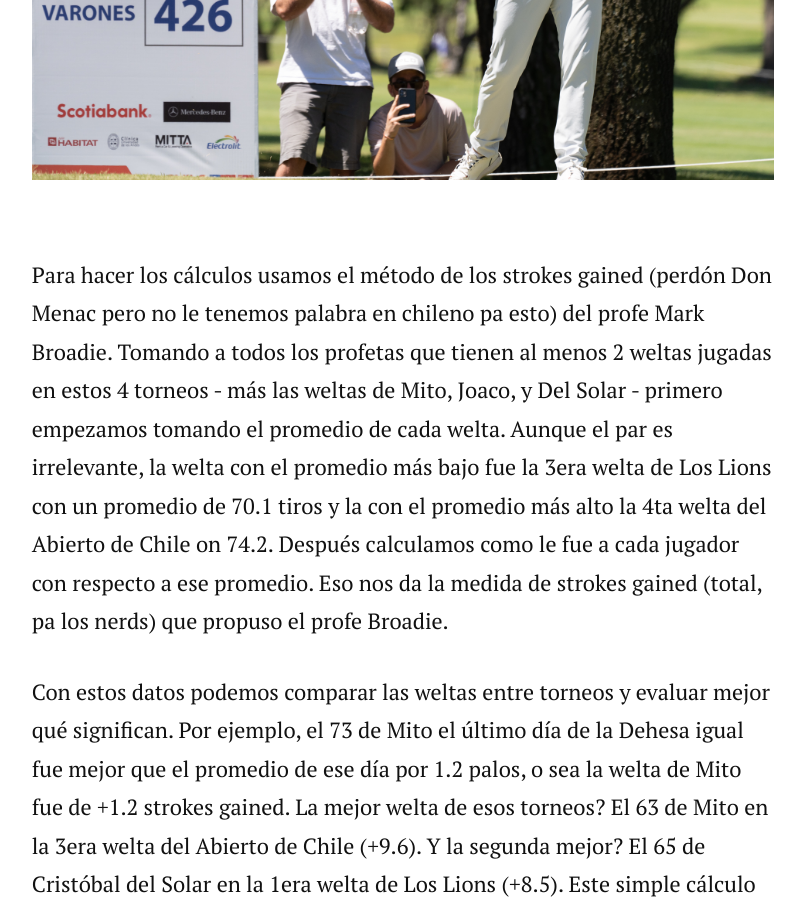
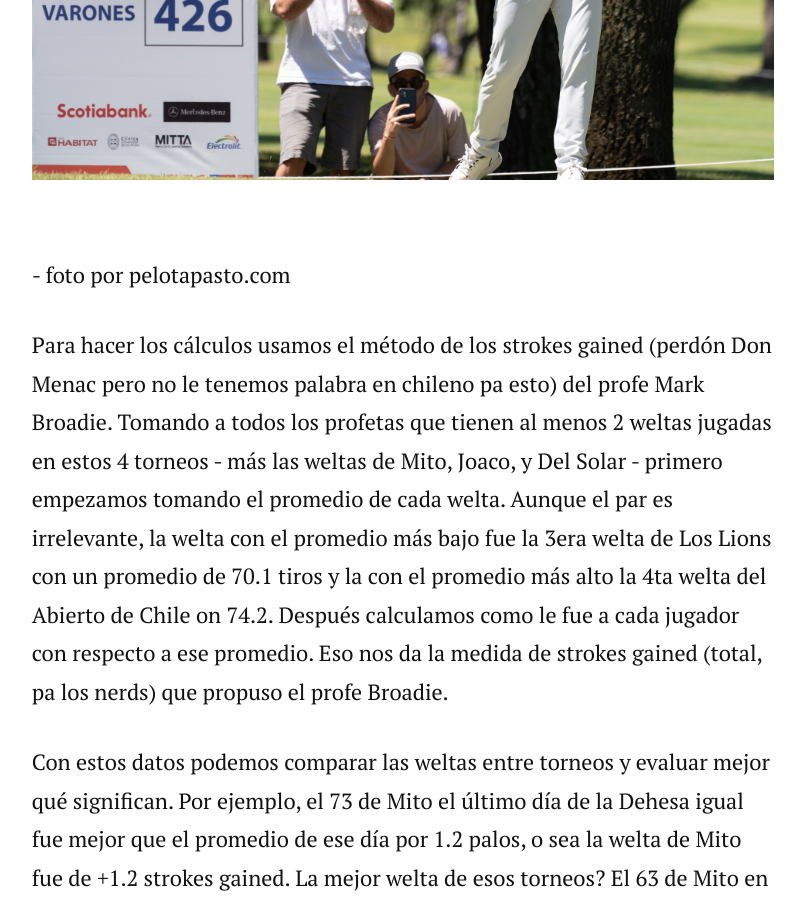
Before and after one commit to fdcgolf/fdcgolf.github.io, a Jekyll site: the page built from _posts/2024-01-07-que-tan-lejos.markdown, in a window 1280 px wide and 900 px high, scrolled down 1499 px. Shown: the whole window, without its empty margins (237-1042 px from the left). Built offline with Jekyll 4.4.1, drawn with Linux system fonts in a browser that asks for light colours; nearby versions of some CDN libraries; comment, search, counter and statistics services are not loaded.

Commit message:
Update 2024-01-07-que-tan-lejos.markdown

```diff
--- a/_posts/2024-01-07-que-tan-lejos.markdown
+++ b/_posts/2024-01-07-que-tan-lejos.markdown
@@ -7,6 +7,7 @@ date:   2024-01-07
 <p class="intro"><span class="dropcap"></span> Todas las semanas nos llega la misma pregunta del pueblo chileno: Qué tan lejos está el profeta del tour nacional de las estrellas internacionales? Respondamos la pregunta usando algunos datos de los campeonatos locales. Siempre que hayan figuras de tours mundiales jugando localmente podemos hacer esto. Usemos los datos de los últimos 4 torneos nacionales: Abierto de Chile en la mejor cancha de Lo Barnechea, los dos abiertos en las mejores dos canchas de Vitacura, y el Abierto de pantalones largos en Los Lions. Un total de 13 weltas de golf pa mantener a los ingenieros de Wuhan ocupados.</p>
 
 <img src="/assets/img/mito.jpg" alt="Credit: pelotapasto.com" title="Credit: pelotapasto.com">
+<p>- foto por pelotapasto.com</p>
 
 Para hacer los cálculos usamos el método de los strokes gained (perdón Don Menac pero no le tenemos palabra en chileno pa esto) del profe Mark Broadie. Tomando a todos los profetas que tienen al menos 2 weltas jugadas en estos 4 torneos - más las weltas de Mito, Joaco, y Del Solar - primero empezamos tomando el promedio de cada welta. Aunque el par es irrelevante, la welta con el promedio más bajo fue la 3era welta de Los Lions con un promedio de 70.1 tiros y la con el promedio más alto la 4ta welta del Abierto de Chile on 74.2. Después calculamos como le fue a cada jugador con respecto a ese promedio. Eso nos da la medida de strokes gained (total, pa los nerds) que propuso el profe Broadie.
 
```
